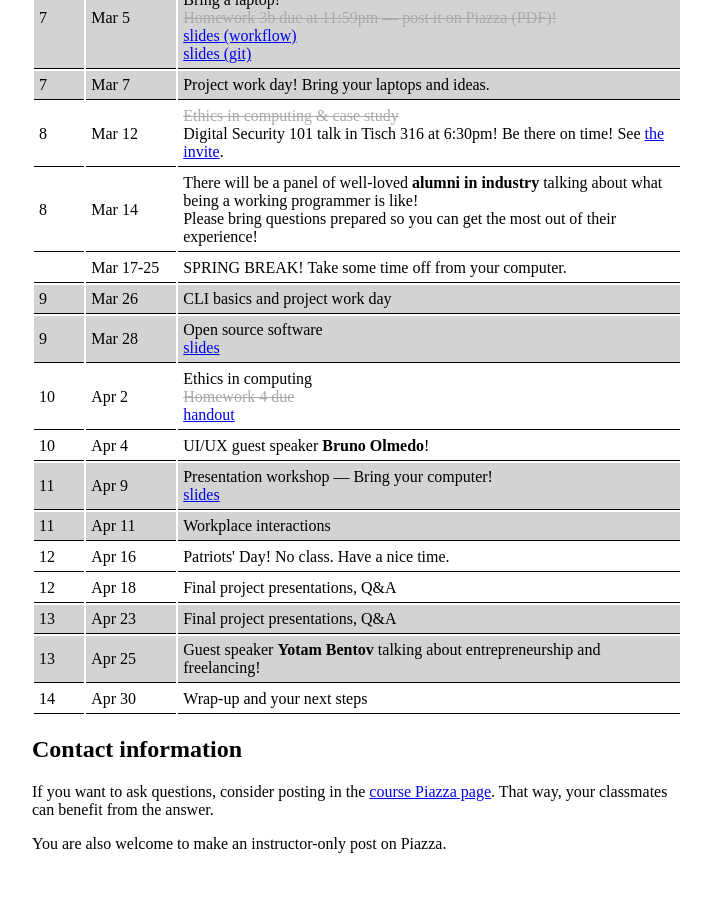
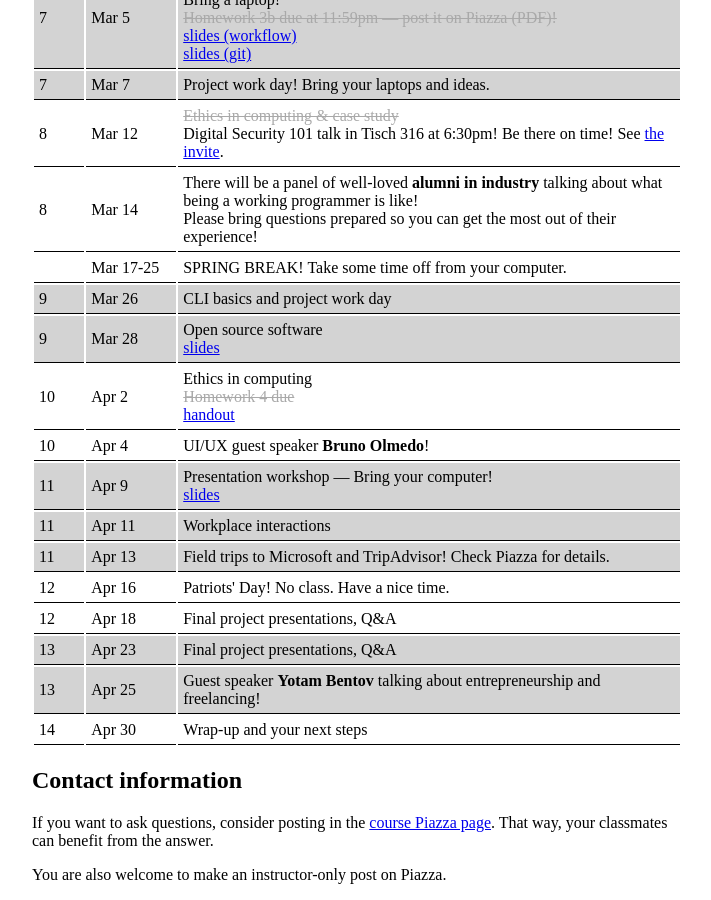
Before and after one commit to tekknolagi/excollege, a Jekyll site: the page built from syllabus.md, in a window 1280 px wide and 900 px high, scrolled down 2111 px. Shown: the whole window, without its empty margins (16-727 px from the left). Built offline with Jekyll 4.4.1, drawn with Linux system fonts in a browser that asks for light colours; before the commit the page ends 2980 px from its top, so only the background shows below that.

Commit message:
Add field trips

```diff
--- a/syllabus.md
+++ b/syllabus.md
@@ -335,6 +335,12 @@ to add materials from past lectures.
             <td>Apr 11</td>
             <td>Workplace interactions</td>
         </tr>
+        <tr class="week odd">
+            <td>11</td>
+            <td>Apr 13</td>
+            <td>Field trips to Microsoft and TripAdvisor! Check Piazza for
+            details.</td>
+        </tr>
         <tr class="week">
             <td>12</td>
             <td>Apr 16</td>
```
